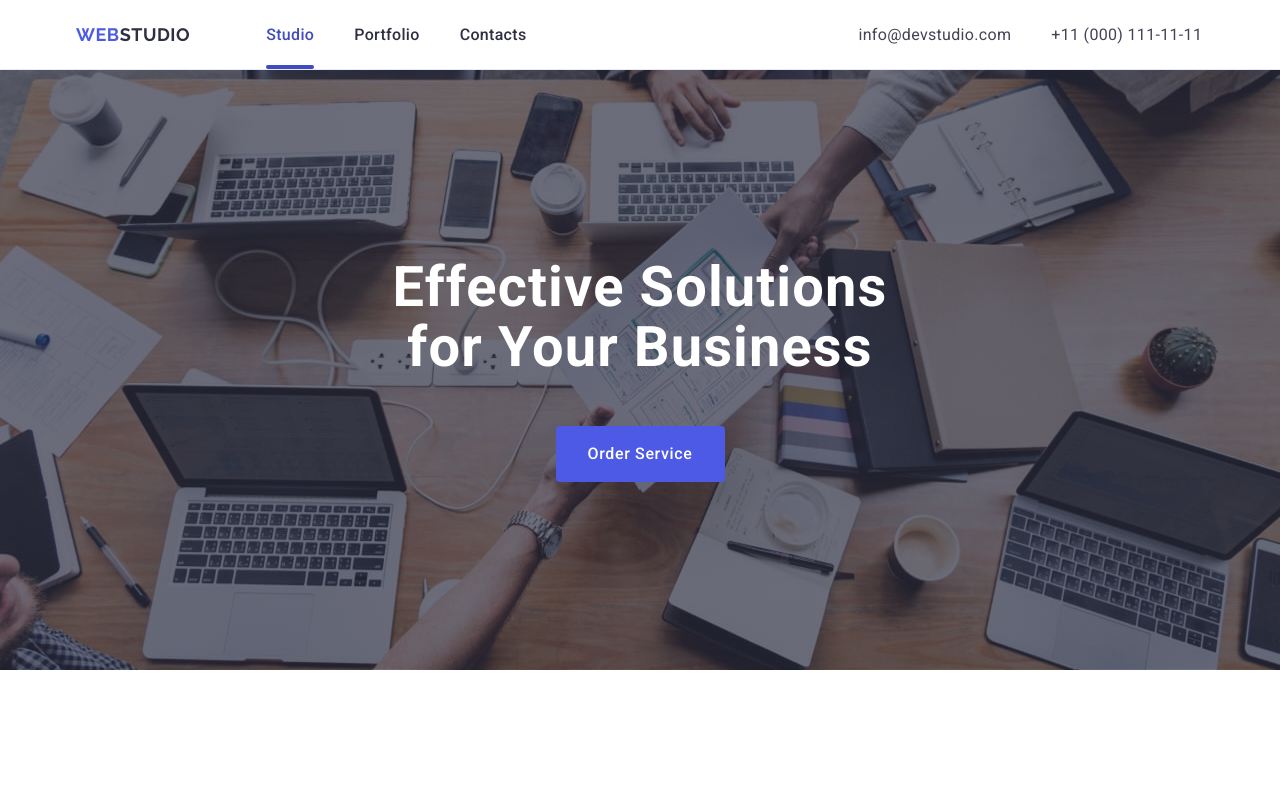
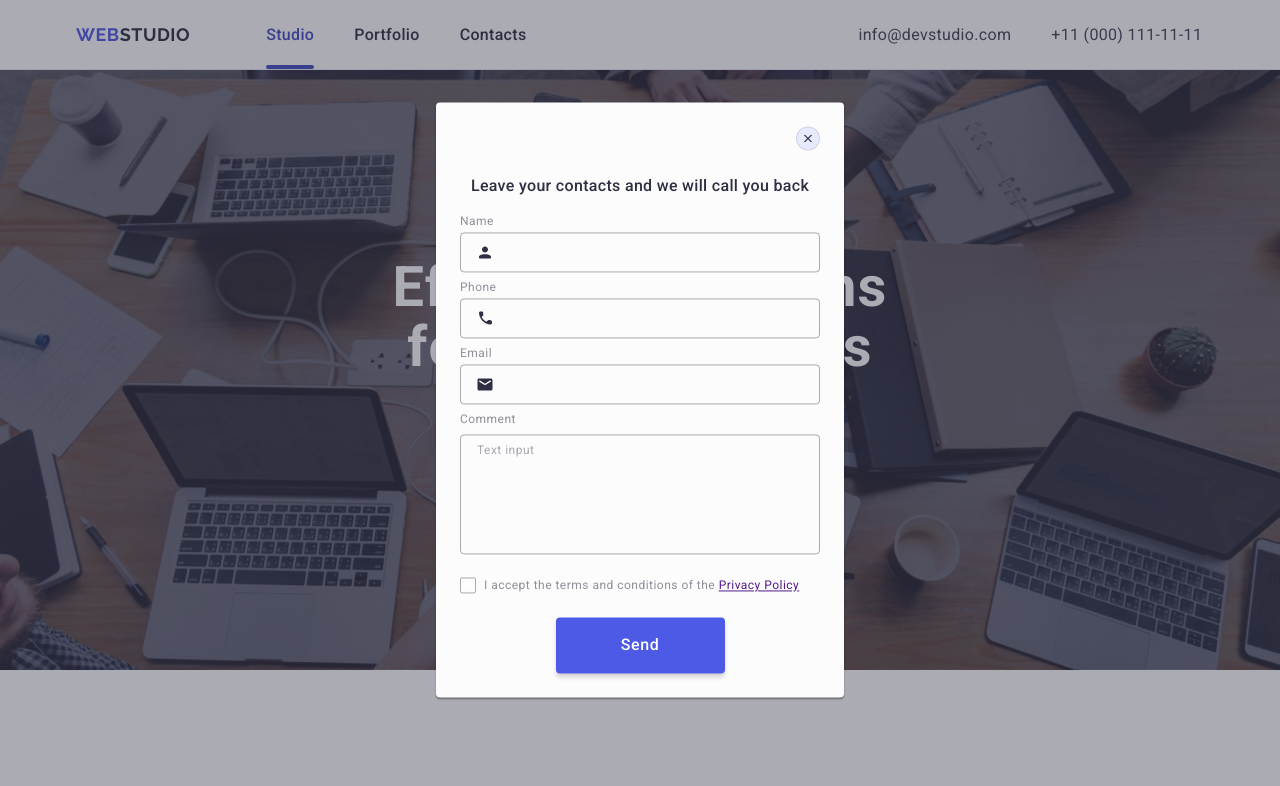
Before and after one commit to ruslan777lukas/goit-markup-hw-05, a plain HTML site: page index.html in a window 1280 px wide. Shown: the top 786 px of the page. Drawn offline with nearby package versions, Linux system fonts and the light colour scheme.

Commit message:
error-five

```diff
--- a/css/styles.css
+++ b/css/styles.css
@@ -554,7 +554,8 @@ ul {
   justify-content: center;
   pointer-events: none;
   opacity: 0;
-  transition: opacity 250ms cubic-bezier(0.4, 0, 0.2, 1);
+  transition: opacity 250ms cubic-bezier(0.4, 0, 0.2, 1),
+    visibility 250ms cubic-bezier(0.4, 0, 0.2, 1);
 }
 .is-open {
   opacity: 1;
@@ -562,14 +563,18 @@ ul {
   pointer-events: auto;
 }
 .modal-window {
+  top: 50%;
+  left: 50%;
   border-radius: 4px;
-  padding: 24px;
+  padding: 72px 24px 24px 24px;
   box-shadow: 0 1px 1px 0 rgba(0, 0, 0, 0.14), 0 1px 3px 0 rgba(0, 0, 0, 0.12),
     0 2px 1px 0 rgba(0, 0, 0, 0.2);
   background: #fcfcfc;
   width: 408px;
-  height: 584px;
-  overflow-y: auto;
+  min-height: 584px;
+  position: absolute;
+  transform: translate(-50%, -50%);
+  transition: transform 250ms cubic-bezier(0.4, 0, 0.2, 1);
 }
 
 .modal-text {
@@ -585,29 +590,48 @@ ul {
 
 .button-close {
   display: flex;
-  border-radius: 100%;
-  fill: #e7e9fc;
-  stroke-width: 1px;
+  padding: 0;
+  top: 24px;
+  right: 24px;
+  border-radius: 50%;
+  background-color: #e7e9fc;
+  border: 1px solid rgba(0, 0, 0, 0.1);
   width: 24px;
   height: 24px;
   margin-left: auto;
   margin-bottom: 24px;
   align-items: center;
-  transition: fill 250ms cubic-bezier(0.4, 0, 0.2, 1);
+  justify-content: center;
+  transition: background-color 250ms cubic-bezier(0.4, 0, 0.2, 1),
+    border 250ms cubic-bezier(0.4, 0, 0.2, 1);
+  position: absolute;
 }
 .button-close:hover {
-  fill: #4d5ae5;
+  background-color: #404bbf;
+  border: none;
+}
+.button-close:focus {
+  background-color: #404bbf;
+  border: none;
 }
 
 .icon-close-black {
   fill: #2e2f42;
-  padding: 0;
+  transition: fill 250ms cubic-bezier(0.4, 0, 0.2, 1);
 }
+.icon-close-black:hover {
+  fill: #ffffff;
+}
+.icon-close-black:focus {
+  fill: #ffffff;
+}
+
 .icon-person-black {
   fill: #2e2f42;
   position: absolute;
   left: 16px;
-  transform: translateY(50%);
+  top: 50%;
+  transform: translateY(-50%);
   transition: fill 250ms cubic-bezier(0.4, 0, 0.2, 1);
 }
 .modal-form {
@@ -625,7 +649,7 @@ ul {
   padding-left: 38px;
   outline: transparent;
   transition: border-color 250ms cubic-bezier(0.4, 0, 0.2, 1);
-  margin-top: 4px;
+  background-color: transparent;
 }
 .modal-input:focus {
   border-color: #4d5ae5;
@@ -642,7 +666,7 @@ ul {
 .button-send {
   border-radius: 4px;
   padding: 16px 32px;
-  width: 169px;
+  min-width: 169px;
   height: 56px;
   box-shadow: 0 4px 4px 0 rgba(0, 0, 0, 0.15);
   background: #4d5ae5;
@@ -654,15 +678,17 @@ ul {
   text-align: center;
   color: #fff;
   margin: 0 auto;
+  transition: background-color 250ms cubic-bezier(0.4, 0, 0.2, 1);
 }
 .modal-label {
   font-family: inherit;
   font-weight: 400;
   font-size: 12px;
-  line-height: 1.16667;
   letter-spacing: 0.04em;
   color: #8e8f99;
   display: block;
+  line-height: 1.17;
+  margin-bottom: 4px;
 }
 
 .modal-label-comment {
@@ -678,8 +704,17 @@ ul {
 .modal-row {
   margin-bottom: 8px;
 }
+.modal-row-comment {
+  margin-bottom: 16px;
+}
 
 .modal-textarea {
+  font-weight: 400;
+  font-size: 12px;
+  line-height: 1.17;
+  letter-spacing: 0.04em;
+  color: rgba(46, 47, 66, 0.4);
+  font-family: "Roboto", sans-serif;
   resize: none;
   border: 1px solid rgba(46, 47, 66, 0.4);
   border-radius: 4px;
@@ -698,22 +733,23 @@ ul {
 .modal-textarea::placeholder {
   font-weight: 400;
   font-size: 12px;
-  line-height: 1.16667;
+  line-height: 1.17;
   letter-spacing: 0.04em;
   color: rgba(46, 47, 66, 0.4);
   font-family: "Roboto", sans-serif;
 }
 
 .modal-check:checked + .span-checkbox {
-  background-color: #4d5ae5;
+  background-color: #404bbf;
   border: none;
+  fill: #f4f4fd;
 }
 
 .modal-label-checkbox {
   font-family: inherit;
   font-weight: 400;
   font-size: 12px;
-  line-height: 1.16667;
+  line-height: 1.17;
   letter-spacing: 0.04em;
   color: #8e8f99;
   display: flex;
@@ -725,11 +761,13 @@ ul {
   width: 16px;
   height: 16px;
   margin-right: 8px;
-  display: flex;
+  display: inline-flex;
   align-items: center;
   justify-content: center;
   fill: transparent;
-  transition: background-color 250ms cubic-bezier(0.4, 0, 0.2, 1);
+  transition: background-color 250ms cubic-bezier(0.4, 0, 0.2, 1),
+    border 250ms cubic-bezier(0.4, 0, 0.2, 1),
+    fill 250ms cubic-bezier(0.4, 0, 0.2, 1);
 }
 
 .span-privacy {
--- a/index.html
+++ b/index.html
@@ -457,7 +457,7 @@
         </div>
       </div>
     </footer>
-    <div class="back-drop">
+    <div class="back-drop is-open">
       <div class="modal-window">
         <button type="button" class="button-close">
           <svg class="icon-close-black" width="8" height="8">
@@ -508,10 +508,8 @@
               </svg>
             </div>
           </div>
-          <div class="modal-row">
-            <label for="user-comment" class="modal-label-comment"
-              >Comment</label
-            >
+          <div class="modal-row-comment">
+            <label for="user-comment" class="modal-label">Comment</label>
             <textarea
               name="user-comment"
               id="user-comment"
@@ -520,19 +518,20 @@
             ></textarea>
           </div>
           <div class="check-row">
-            <label for="policy" class="modal-label-checkbox"
-              ><input
-                type="checkbox"
-                name="policy"
-                id="policy"
-                class="modal-check visually-hidden"
-              />
-              <span class="span-checkbox"
+            <input
+              type="checkbox"
+              name="user-privacy"
+              id="user-privacy"
+              value="true"
+              class="modal-check visually-hidden"
+            />
+            <label for="user-privacy" class="modal-label-checkbox"
+              ><span class="span-checkbox"
                 ><svg class="icon-check" width="10" height="8">
-                  <use href="./images/icons.svg#icon-check"></use></svg></span
-              >I accept the terms and conditions of the&nbsp;<span
-                class="span-privacy"
-                >Privacy Policy</span
+                  <use href="./images/icons.svg#icon-check"></use>
+                </svg> </span
+              >I accept the terms and conditions of the&nbsp;<a href=""
+                >Privacy Policy</a
               >
             </label>
           </div>
```
